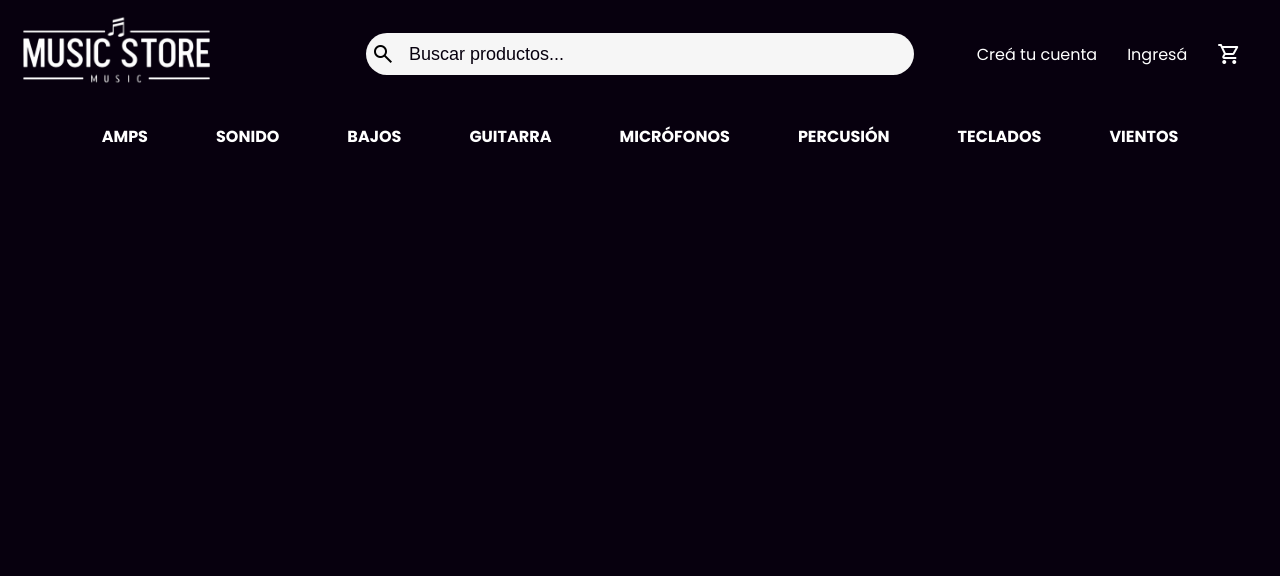
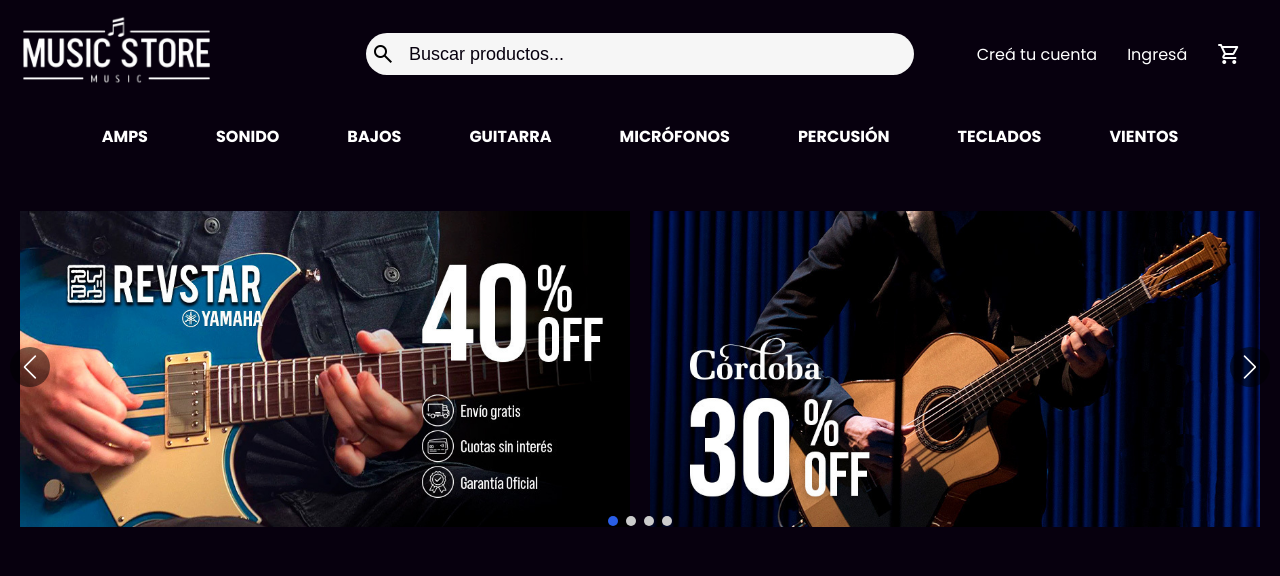
Before and after one commit to KevDeto/proyecto-final-ecommerce-kevin-huayta, a plain HTML site: page index.html in a window 1280 px wide. Drawn offline with nearby package versions, Linux system fonts and the light colour scheme.

Commit message:
terminado el swiper/carrusel de descuentos

```diff
--- a/index.html
+++ b/index.html
@@ -34,14 +34,10 @@
             <nav class="usuario-container" aria-label="Navegación">
                 <ul>
                     <li>
-                        <a href="#">
-                            <span>Creá tu cuenta</span>
-                        </a>
+                        <a href="#"><span>Creá tu cuenta</span></a>
                     </li>
                     <li>
-                        <a href="">
-                            <span>Ingresá</span>
-                        </a>
+                        <a href=""><span>Ingresá</span></a>
                     </li>
                     <li>
                         <a href="#"><span class="material-symbols-outlined" id="cart-icon">shopping_cart</span></a>
@@ -64,6 +60,35 @@
         </nav>
     </header>
     <main>
+        <section class="section-descuentos">
+            <!-- Slider main container -->
+            <div class="swiper swiper-descuentos">
+                <!-- Additional required wrapper -->
+                <div class="swiper-wrapper descuentos-container">
+                    <!-- Slides -->
+                    <div class="swiper-slide card-descuento">
+                        <img src="image/descuento-1.jpg" alt="imagen-descuento">
+                    </div>
+                    <div class="swiper-slide card-descuento">
+                        <img src="image/descuento-2.jpg" alt="imagen-descuento">
+                    </div>
+                    <div class="swiper-slide card-descuento">
+                        <img src="image/descuento-3.jpg" alt="imagen-descuento">
+                    </div>
+                    <div class="swiper-slide card-descuento">
+                        <img src="image/descuento-4.jpg" alt="imagen-descuento">
+                    </div>
+                </div>
+                <!-- If we need pagination -->
+                <div class="swiper-pagination"></div>
+
+                <!-- If we need navigation buttons -->
+                <div class="swiper-button-prev"></div>
+                <div class="swiper-button-next"></div>
+            </div>
+        </section>
+        <section></section>
+        <section></section>
     </main>
     <footer>
         <!--
--- a/style.css
+++ b/style.css
@@ -124,3 +124,77 @@
     font-weight: bold;
     padding: 10px;
 }
+
+/*==========MAIN SECTION DESCUENTOS==========*/
+
+.section-descuentos {
+    padding: 2rem 0;
+}
+
+.section-descuentos .swiper-descuentos {
+    position: relative;
+    max-width: 1356px;
+    margin: 0 auto;
+    overflow: hidden;
+    height: auto;
+    padding: 0 20px;
+}
+
+.section-descuentos .swiper-descuentos .swiper-wrapper {
+    box-sizing: border-box;
+    height: 100%;
+    align-items: stretch;
+}
+
+.section-descuentos .swiper-descuentos .swiper-wrapper .card-descuento {
+    height: 100%;
+    width: 100%;
+    box-sizing: border-box;
+    position: relative;
+    overflow: hidden;
+    border-radius: 8px;
+    transition: transform 0.3s ease;
+    cursor: pointer;
+}
+
+.section-descuentos .swiper-descuentos .swiper-wrapper .card-descuento:hover{
+    transform: scale(0.98);
+}
+
+.section-descuentos .swiper-descuentos .swiper-wrapper .card-descuento img{
+    display: block;
+    width: 100%;
+    height: 100%;
+    /*mantiene la relacion de aspecto*/
+    object-fit: contain;
+    object-position: center;
+    aspect-ratio: 16/9;
+}
+
+/*flechitas*/
+.section-descuentos .swiper-descuentos .swiper-button-prev,
+.section-descuentos .swiper-descuentos .swiper-button-next{
+    width: 40px;
+    height: 40px;
+    background-color: rgba(0, 0, 0, 0.5);
+    border-radius: 50%;
+    color: #ffffff;
+    transition: opacity o.3s ease;
+}
+
+.section-descuentos .swiper-descuentos .swiper-button-prev::after,
+.section-descuentos .swiper-descuentos .swiper-button-next::after{
+    font-size: 24px;
+}
+
+/*bullets o paginas*/
+.section-descuentos .swiper-descuentos .swiper-pagination-bullet{
+    background-color: #cccccc;
+    opacity: 1;
+    width: 10px;
+    height: 10px;
+}
+
+.section-descuentos .swiper-descuentos .swiper-pagination-bullet-active{
+    background-color: #2a5ee7;
+}
```
